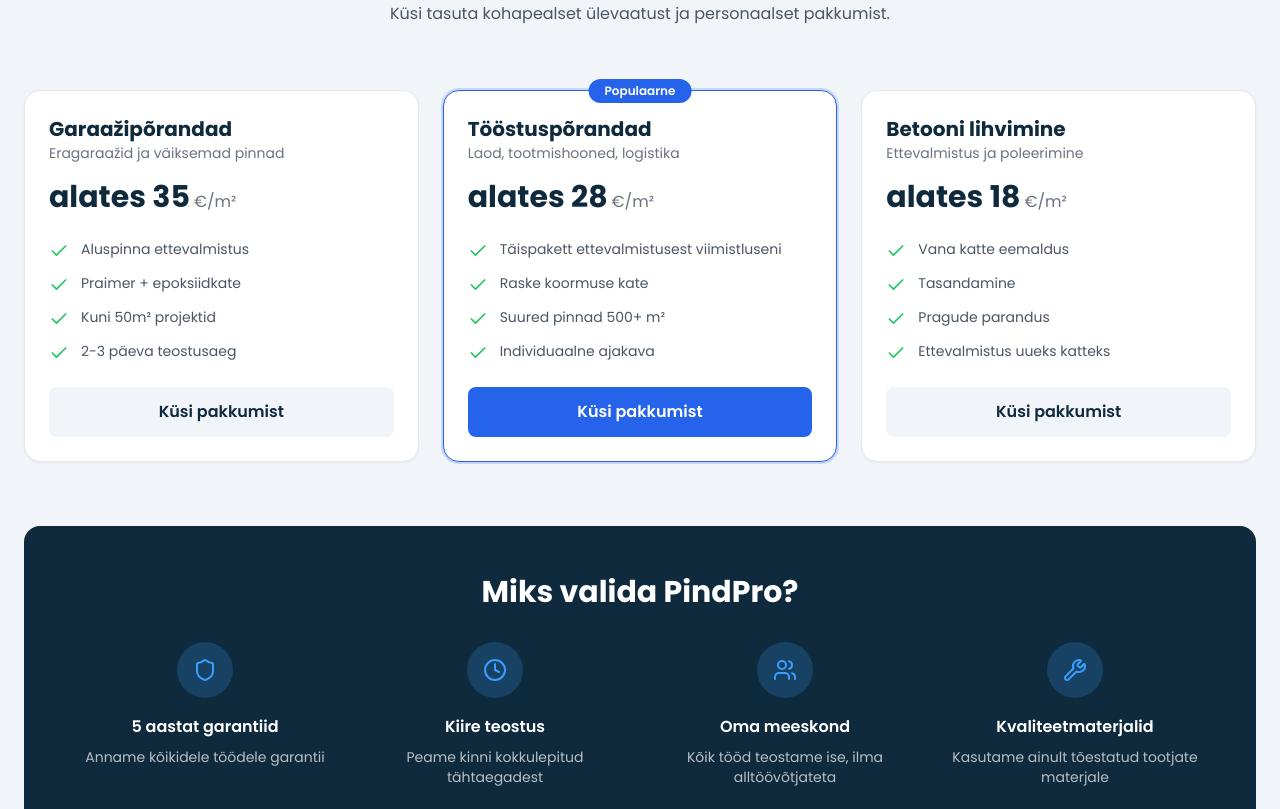
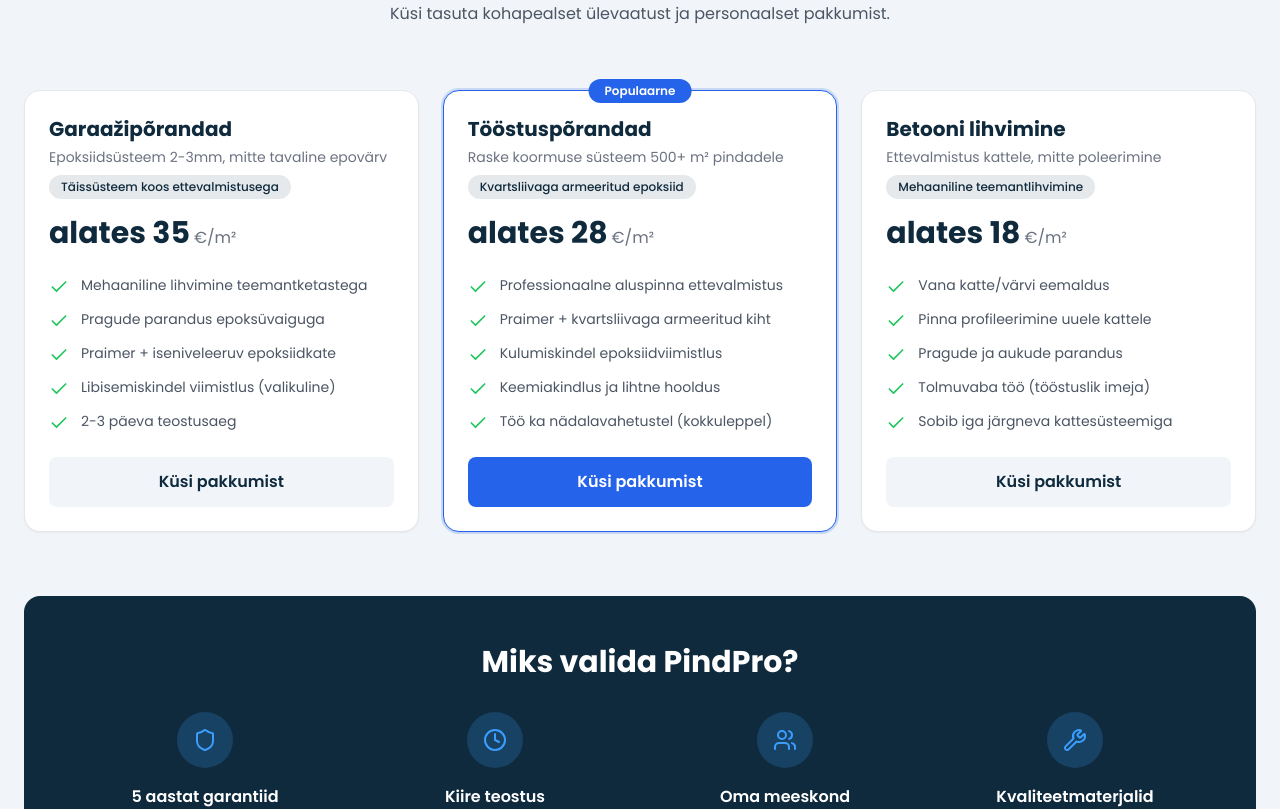
Before and after one commit to webmaker604-create/Pindpro, a Next.js app: page / in a window 1280 px wide. Shown: the part 2989-3798 px from the top of the page. Built offline with nearby package versions, Linux system fonts and the light colour scheme.

Commit message:
feat: update price list with detailed descriptions
Enhance PindPro pricing clarity and add detailed service descriptions
and system types for better differentiation.

```diff
--- a/components/pricing.tsx
+++ b/components/pricing.tsx
@@ -6,11 +6,13 @@ const pricingTiers = [
     title: "Garaažipõrandad",
     price: "alates 35",
     unit: "€/m²",
-    description: "Eragaraažid ja väiksemad pinnad",
+    description: "Epoksiidsüsteem 2-3mm, mitte tavaline epovärv",
+    system: "Täissüsteem koos ettevalmistusega",
     features: [
-      "Aluspinna ettevalmistus",
-      "Praimer + epoksiidkate",
-      "Kuni 50m² projektid",
+      "Mehaaniline lihvimine teemantketastega",
+      "Pragude parandus epoksüvaiguga",
+      "Praimer + iseniveleeruv epoksiidkate",
+      "Libisemiskindel viimistlus (valikuline)",
       "2-3 päeva teostusaeg",
     ],
   },
@@ -18,12 +20,14 @@ const pricingTiers = [
     title: "Tööstuspõrandad",
     price: "alates 28",
     unit: "€/m²",
-    description: "Laod, tootmishooned, logistika",
+    description: "Raske koormuse süsteem 500+ m² pindadele",
+    system: "Kvartsliivaga armeeritud epoksiid",
     features: [
-      "Täispakett ettevalmistusest viimistluseni",
-      "Raske koormuse kate",
-      "Suured pinnad 500+ m²",
-      "Individuaalne ajakava",
+      "Professionaalne aluspinna ettevalmistus",
+      "Praimer + kvartsliivaga armeeritud kiht",
+      "Kulumiskindel epoksiidviimistlus",
+      "Keemiakindlus ja lihtne hooldus",
+      "Töö ka nädalavahetustel (kokkuleppel)",
     ],
     popular: true,
   },
@@ -31,12 +35,14 @@ const pricingTiers = [
     title: "Betooni lihvimine",
     price: "alates 18",
     unit: "€/m²",
-    description: "Ettevalmistus ja poleerimine",
+    description: "Ettevalmistus kattele, mitte poleerimine",
+    system: "Mehaaniline teemantlihvimine",
     features: [
-      "Vana katte eemaldus",
-      "Tasandamine",
-      "Pragude parandus",
-      "Ettevalmistus uueks katteks",
+      "Vana katte/värvi eemaldus",
+      "Pinna profileerimine uuele kattele",
+      "Pragude ja aukude parandus",
+      "Tolmuvaba töö (tööstuslik imeja)",
+      "Sobib iga järgneva kattesüsteemiga",
     ],
   },
 ]
@@ -95,7 +101,12 @@ export function Pricing() {
               )}
               <div className="mb-4">
                 <h3 className="text-xl font-bold text-[#0f2a3d]">{tier.title}</h3>
-                <p className="text-sm text-gray-500">{tier.description}</p>
+                <p className="mt-1 text-sm text-gray-500">{tier.description}</p>
+                {tier.system && (
+                  <p className="mt-2 inline-block rounded-full bg-[#0f2a3d]/10 px-3 py-1 text-xs font-medium text-[#0f2a3d]">
+                    {tier.system}
+                  </p>
+                )}
               </div>
               <div className="mb-6">
                 <span className="text-3xl font-bold text-[#0f2a3d]">{tier.price}</span>
```
